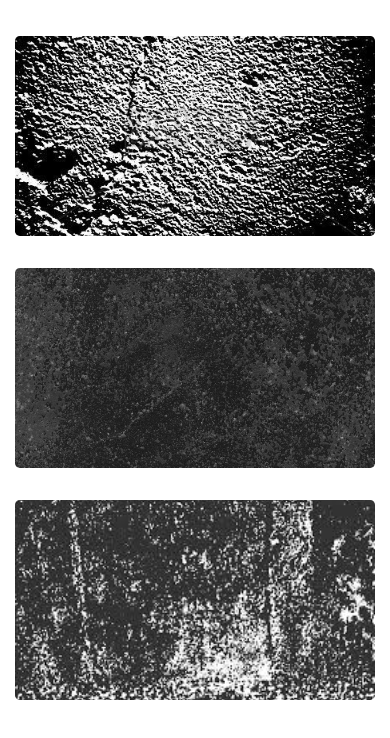
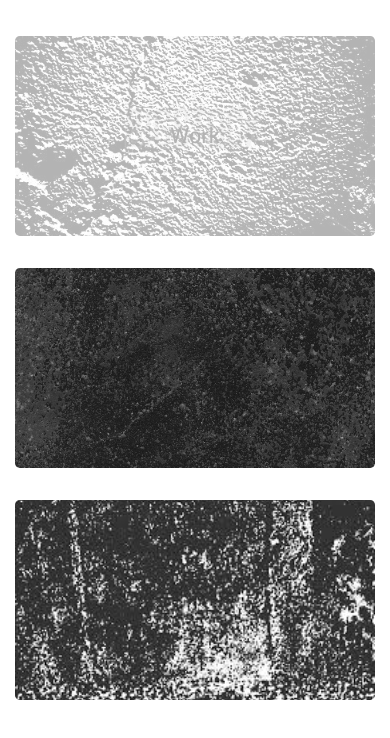
Before and after one commit to Jrofalk/johnrobertfalk.com, a plain HTML site: page index.html in a window 390 px wide. Shown: the part 64-802 px from the top of the page. Drawn offline with nearby package versions, Linux system fonts and the light colour scheme; a web font is replaced by a local one.

Commit message:
Testing mobile responsive text

```diff
--- a/assets/css/style.css
+++ b/assets/css/style.css
@@ -345,14 +345,14 @@ form{
 
   @media screen and (max-width: 640px) {
 
-/* #middle-one{
+#middle-one{
     transition: none;
     opacity: 1;
 }
 
 #work{
     opacity: 0.3;
-} */
+}
 
 
 
```
